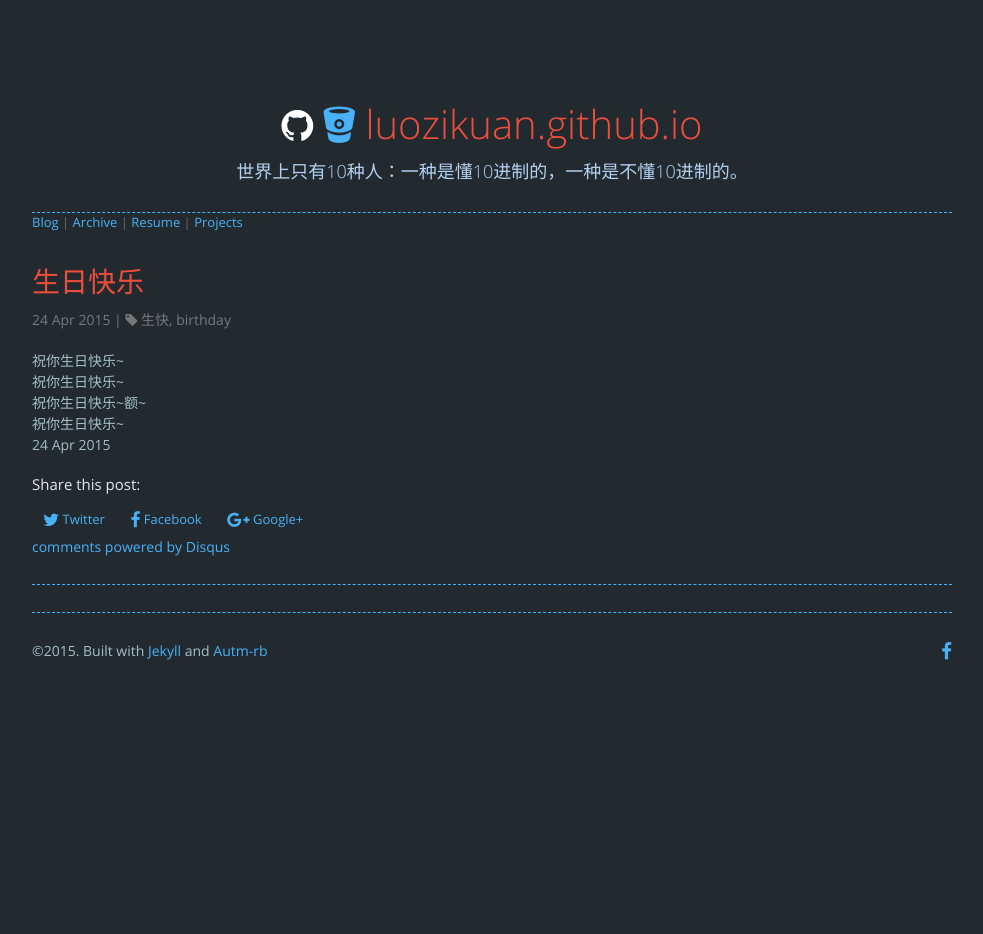
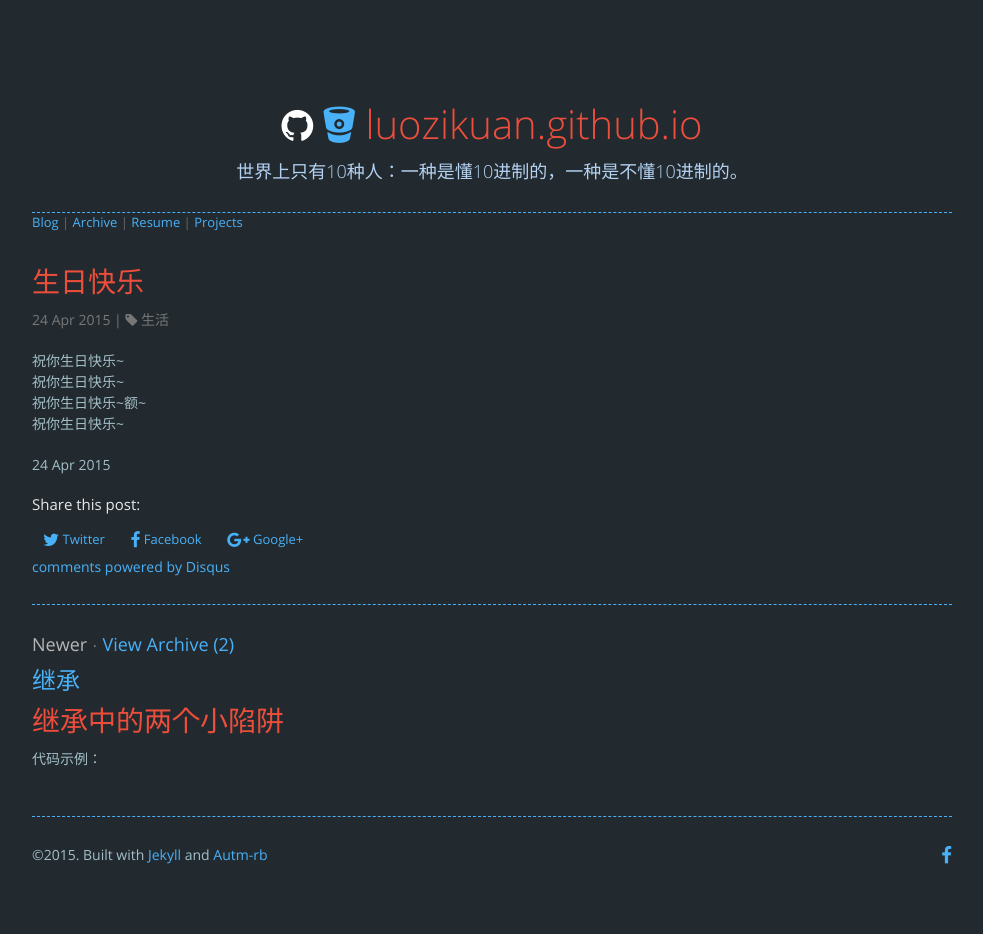
Before and after one commit to luozikuan/luozikuan.github.io, a Jekyll site: the page built from _posts/2015-04-24-happy-birthday.md, in a window 1280 px wide. Shown: the whole page, without its empty margins (148-1131 px from the left). Built offline with Jekyll 4.4.1, drawn with Linux system fonts in a browser that asks for light colours; nearby versions of some CDN libraries; comment, search, counter and statistics services are not loaded; before the commit the page ends 900 px from its top, so only the background shows below that; some of the changed lines change nothing that is shown.

Commit message:
normal post

````diff
--- a/_posts/2015-04-24-happy-birthday.md
+++ b/_posts/2015-04-24-happy-birthday.md
@@ -1,9 +1,10 @@
 ---
 title: 生日快乐
-tags: [生快, birthday]
+tags: [生活]
 ---
 祝你生日快乐~
 祝你生日快乐~
 祝你生日快乐~额~
 祝你生日快乐~
+
 {{page.date | date_to_string }}
--- /dev/null
+++ b/_posts/2015-05-01-inherit.md
@@ -0,0 +1,93 @@
+---
+title: 继承
+tags: [C++]
+---
+
+# 继承中的两个小陷阱
+代码示例：
+
+~~~cpp
+#include <iostream>
+#include <string>
+using namespace std;
+
+class Base
+{
+public:
+    Base() {
+        std::cout << "Base::Base()" << std::endl;
+    }
+    virtual ~Base() {
+        std::cout << "Base::~Base()" << std::endl;
+    }
+
+    virtual void func(string param = "Base param") {
+        std::cout << "In Base::func(" << param << ")" << std::endl;
+    }
+};
+
+class Derived : public Base
+{
+public:
+    Derived() {
+        std::cout << "Derived::Derived()" << std::endl;
+    }
+    ~Derived() {
+        std::cout << "Derived::~Derived()" << std::endl;
+    }
+
+    void func(string param = "Derived param") {
+        std::cout << "In Derived::func(" << param << ")" << std::endl;
+    }
+};
+
+int main(int argc, char *argv[])
+{
+    Base *pbase = new Derived;
+    pbase->func();
+    delete pbase;
+    return 0;
+}
+
+~~~
+
+## 虚函数与其默认参数
+
+使用基类指针指向子类对象，可以实现多态的功能。例如定义一个“动物”类的基类数组，然后将各动物实例放入其中，然后用遍历的方式去执行一个基类函数时，各子类对此函数均有自己的实现，即实现多态。
+
+基类指针指向子类对象时，基类的指针是如何调用子类函数的？
+在类的普通函数的实现上，函数只与类有关，也就是实例本身不会保存函数函数运行的首地址。
+但是在虚函数（加了virtual关键字的函数）的实现上，C++在基类中使用了一个指针来指向其实现函数，例如执行`Base *pbase = new Derived`时，Base中的func指针便指向了Derived::func函数。即便该实例是通过Base指针访问的，基类依然可以找到Derived::func函数。
+
+但是虚函数的默认参数就没有记录在实例中了，这样就会导致以上面的代码中调用`pbase->func();`时输出的结果是
+
+```
+In Derived::func(Base param)
+```
+由这个结果可以看出来，虚函数虽然会运行正确的函数，但是默认参数却只能从当前指针对应的类中去取，此处使用的Base对应的指针在运行func函数，所以取出的默认参数是Base::func()的默认参数。
+
+## 你的子类实例正确析构了吗？
+
+看到过有的代码在写基类的析构函数时没有在前面加`virtual`，经过上面的分析，如果基类析构前面没有写`virtual`，那么在实现多态的时候根据基类的指针只能取到基类Base的析构函数。会导致Derived::~Derived执行不到。
+
+文章开始的例子完整输出结果为
+
+~~~
+Base::Base()
+Derived::Derived()
+In Derived::func(Base param)
+Derived::~Derived()
+Base::~Base()
+~~~
+
+如果漏写了~Base前的`virtual`，那么执行结果如下：
+
+~~~
+Base::Base()
+Derived::Derived()
+In Derived::func(Base param)
+Base::~Base()
+~~~
+对比之后，可以明显看出如果漏写基类析构函数前的`virtual`，则子类实例的内存释放会不完全。如果子类中有内存申请操作，准备在析构时释放内存，那么就会有内存泄漏的隐患。
+
+{{page.date | date_to_string }}
````
